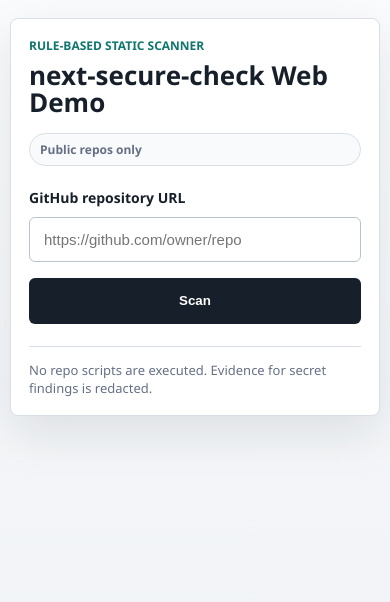
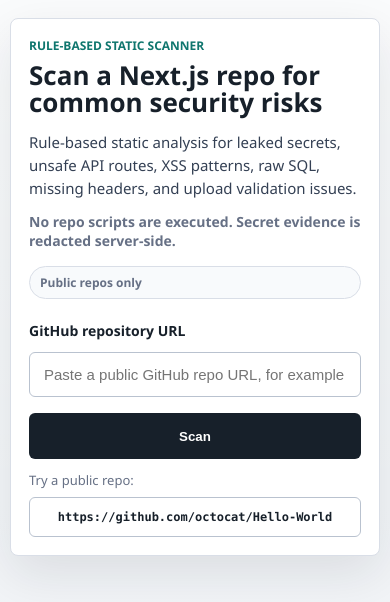
Before and after one commit to SetraTheXX/next-secure-check, a Next.js app in the folder apps/web/: page / in a window 390 px wide. Shown: the top 602 px of the page. Built offline with nearby package versions, Linux system fonts and the light colour scheme.

Commit message:
feat(web): polish demo hero and summary UI

```diff
--- a/apps/web/app/globals.css
+++ b/apps/web/app/globals.css
@@ -71,6 +71,7 @@
 .header h1 {
   font-size: clamp(26px, 4vw, 42px);
   line-height: 1.05;
+  max-width: 780px;
 }
 
 .eyebrow {
@@ -95,9 +96,24 @@
   white-space: nowrap;
 }
 
+.hero-copy {
+  max-width: 780px;
+  margin: 14px 0 0;
+  color: #344054;
+  font-size: 17px;
+  line-height: 1.55;
+}
+
+.trust-copy {
+  margin: 12px 0 0;
+  color: var(--muted);
+  font-size: 14px;
+  font-weight: 700;
+}
+
 .form {
   display: grid;
-  gap: 10px;
+  gap: 12px;
 }
 
 label {
@@ -123,6 +139,32 @@
 input:focus {
   border-color: var(--accent);
   outline: 3px solid rgba(15, 118, 110, 0.15);
+}
+
+.repo-hint {
+  display: flex;
+  flex-wrap: wrap;
+  align-items: center;
+  gap: 8px;
+  color: var(--muted);
+  font-size: 13px;
+}
+
+.example-repo-button {
+  min-width: 0;
+  min-height: 32px;
+  padding: 0 10px;
+  border: 1px solid #b9c2cf;
+  background: #ffffff;
+  color: var(--ink);
+  font-family: "Cascadia Mono", "SFMono-Regular", Consolas, monospace;
+  font-size: 12px;
+  font-weight: 700;
+}
+
+.example-repo-button:hover {
+  border-color: var(--accent);
+  color: var(--accent);
 }
 
 button {
@@ -154,7 +196,7 @@
 
 .state-panel {
   display: flex;
-  align-items: center;
+  align-items: flex-start;
   gap: 14px;
   padding: 16px;
   border: 1px solid var(--line);
@@ -165,6 +207,25 @@
 .state-panel p {
   margin: 4px 0 0;
   color: var(--muted);
+}
+
+.loading-steps {
+  display: flex;
+  flex-wrap: wrap;
+  gap: 8px;
+  margin: 10px 0 0;
+  padding: 0;
+  list-style: none;
+}
+
+.loading-steps li {
+  border: 1px solid var(--line);
+  border-radius: 999px;
+  padding: 6px 9px;
+  background: #ffffff;
+  color: #344054;
+  font-size: 12px;
+  font-weight: 700;
 }
 
 .error-panel {
@@ -186,14 +247,24 @@
   gap: 18px;
 }
 
+.summary-panel {
+  display: grid;
+  gap: 16px;
+  padding: 18px;
+  border: 1px solid var(--line);
+  border-radius: 8px;
+  background:
+    linear-gradient(180deg, rgba(240, 253, 250, 0.82), rgba(255, 255, 255, 0.96)),
+    #ffffff;
+}
+
 .result-topline {
   align-items: flex-start;
-  padding-top: 18px;
-  border-top: 1px solid var(--line);
 }
 
 .result-topline h2 {
   font-size: 26px;
+  overflow-wrap: anywhere;
 }
 
 .risk-badge {
@@ -214,9 +285,39 @@
   border-color: var(--warning);
 }
 
+.summary-layout {
+  display: grid;
+  grid-template-columns: minmax(170px, 0.8fr) minmax(0, 2.2fr);
+  gap: 12px;
+}
+
+.score-card {
+  display: grid;
+  align-content: center;
+  gap: 7px;
+  min-height: 136px;
+  padding: 18px;
+  border: 1px solid rgba(15, 118, 110, 0.22);
+  border-radius: 8px;
+  background: #ffffff;
+}
+
+.score-card span,
+.score-card p {
+  margin: 0;
+  color: var(--muted);
+  font-size: 13px;
+  font-weight: 700;
+}
+
+.score-card strong {
+  font-size: 54px;
+  line-height: 0.95;
+}
+
 .metric-grid {
   display: grid;
-  grid-template-columns: repeat(6, minmax(0, 1fr));
+  grid-template-columns: repeat(5, minmax(0, 1fr));
   border: 1px solid var(--line);
   border-radius: 8px;
   overflow: hidden;
@@ -262,6 +363,13 @@
   display: flex;
   flex-wrap: wrap;
   gap: 8px 14px;
+}
+
+.summary-footer {
+  display: flex;
+  align-items: center;
+  justify-content: space-between;
+  gap: 14px;
 }
 
 .export-actions {
@@ -391,9 +499,26 @@
 
   .header,
   .result-topline,
-  .input-row {
+  .input-row,
+  .summary-footer {
     align-items: stretch;
     flex-direction: column;
+  }
+
+  .hero-copy {
+    font-size: 15px;
+  }
+
+  .summary-panel {
+    padding: 14px;
+  }
+
+  .summary-layout {
+    grid-template-columns: 1fr;
+  }
+
+  .score-card {
+    min-height: 0;
   }
 
   .metric-grid {
@@ -409,7 +534,23 @@
     border-bottom: 0;
   }
 
+  .metric:nth-last-child(2) {
+    border-bottom: 1px solid var(--line);
+  }
+
+  .export-actions {
+    display: grid;
+    grid-template-columns: 1fr;
+  }
+
   button {
     min-height: 46px;
   }
+
+  .example-repo-button {
+    width: 100%;
+    min-height: 40px;
+    overflow-wrap: anywhere;
+    white-space: normal;
+  }
 }
--- a/apps/web/app/page.tsx
+++ b/apps/web/app/page.tsx
@@ -14,6 +14,8 @@
   type ScanApiSuccess,
   type ScanStatus
 } from "../lib/scan-ui";
+
+const EXAMPLE_REPO_URL = "https://github.com/octocat/Hello-World";
 
 export default function Home() {
   const [input, setInput] = useState("");
@@ -76,7 +78,14 @@
         <header className="header">
           <div>
             <p className="eyebrow">Rule-based static scanner</p>
-            <h1 id="scan-title">next-secure-check Web Demo</h1>
+            <h1 id="scan-title">Scan a Next.js repo for common security risks</h1>
+            <p className="hero-copy">
+              Rule-based static analysis for leaked secrets, unsafe API routes, XSS patterns,
+              raw SQL, missing headers, and upload validation issues.
+            </p>
+            <p className="trust-copy">
+              No repo scripts are executed. Secret evidence is redacted server-side.
+            </p>
           </div>
           <div className="status-pill">Public repos only</div>
         </header>
@@ -87,7 +96,7 @@
             <input
               id="repo-url"
               type="url"
-              placeholder="https://github.com/owner/repo"
+              placeholder="Paste a public GitHub repo URL, for example https://github.com/owner/repo"
               autoComplete="off"
               value={input}
               onChange={(event) => {
@@ -99,6 +108,19 @@
               {status === "loading" ? "Scanning..." : "Scan"}
             </button>
           </div>
+          <div className="repo-hint">
+            <span>Try a public repo:</span>
+            <button
+              type="button"
+              className="example-repo-button"
+              onClick={() => {
+                setInput(EXAMPLE_REPO_URL);
+                setSubmitError(null);
+              }}
+            >
+              {EXAMPLE_REPO_URL}
+            </button>
+          </div>
           {validationError ? <div className="validation error">{validationError}</div> : null}
           {submitError ? <div className="validation error">{submitError}</div> : null}
         </form>
@@ -106,8 +128,6 @@
         {status === "loading" ? <LoadingState /> : null}
         {scanError ? <ErrorState message={scanError} /> : null}
         {result ? <ScanResultView result={result} /> : null}
-
-        <div className="note">No repo scripts are executed. Evidence for secret findings is redacted.</div>
       </section>
     </main>
   );
@@ -119,7 +139,12 @@
       <div className="spinner" aria-hidden="true" />
       <div>
         <h2>{LOADING_STATE_TITLE}</h2>
-        <p>Downloading, extracting, running deterministic rules, and cleaning up.</p>
+        <ul className="loading-steps">
+          <li>Checking repository metadata</li>
+          <li>Downloading archive</li>
+          <li>Extracting safely</li>
+          <li>Running rules</li>
+        </ul>
       </div>
     </section>
   );
@@ -147,6 +172,7 @@
 
   return (
     <section className="results" aria-label="Scan results">
+      <div className="summary-panel">
         <div className="result-topline">
           <div>
             <p className="eyebrow">Scan complete</p>
@@ -156,18 +182,25 @@
               </a>
             </h2>
           </div>
-        <div className={`risk-badge risk-${summary.riskLevel}`}>{summary.riskLevel}</div>
+          <div className={`risk-badge risk-${summary.riskLevel}`}>{formatRiskLabel(summary.riskLevel)}</div>
         </div>
 
+        <div className="summary-layout">
+          <div className="score-card">
+            <span>Security score</span>
+            <strong>{summary.score}</strong>
+            <p>{formatRiskLabel(summary.riskLevel)}</p>
+          </div>
           <div className="metric-grid">
-        <Metric label="Score" value={summary.score} />
             <Metric label="Findings" value={summary.totalFindings} />
             <Metric label="High" value={summary.high} tone="high" />
             <Metric label="Medium" value={summary.medium} tone="medium" />
             <Metric label="Low" value={summary.low} tone="low" />
             <Metric label="Info" value={summary.info} />
           </div>
+        </div>
 
+        <div className="summary-footer">
           <div className="repo-meta">
             <span>Branch: {result.repo.defaultBranch}</span>
             <span>Files extracted: {result.extraction.fileCount}</span>
@@ -176,11 +209,13 @@
 
           <div className="export-actions" aria-label="Export scan result">
             <button type="button" onClick={() => void copyExport("json")}>
-          {copiedFormat === "json" ? "JSON copied" : "Copy JSON"}
+              {copiedFormat === "json" ? "JSON copied" : "Export JSON"}
             </button>
             <button type="button" onClick={() => void copyExport("markdown")}>
-          {copiedFormat === "markdown" ? "Markdown copied" : "Copy Markdown"}
+              {copiedFormat === "markdown" ? "Markdown copied" : "Export Markdown"}
             </button>
+          </div>
+        </div>
       </div>
 
       <div className="findings">
@@ -223,6 +258,10 @@
   );
 }
 
+function formatRiskLabel(riskLevel: string): string {
+  return `${riskLevel.charAt(0).toUpperCase()}${riskLevel.slice(1)} risk`;
+}
+
 function Metric({
   label,
   tone,
```
Lines whose indentation alone changed are shown as unchanged.
